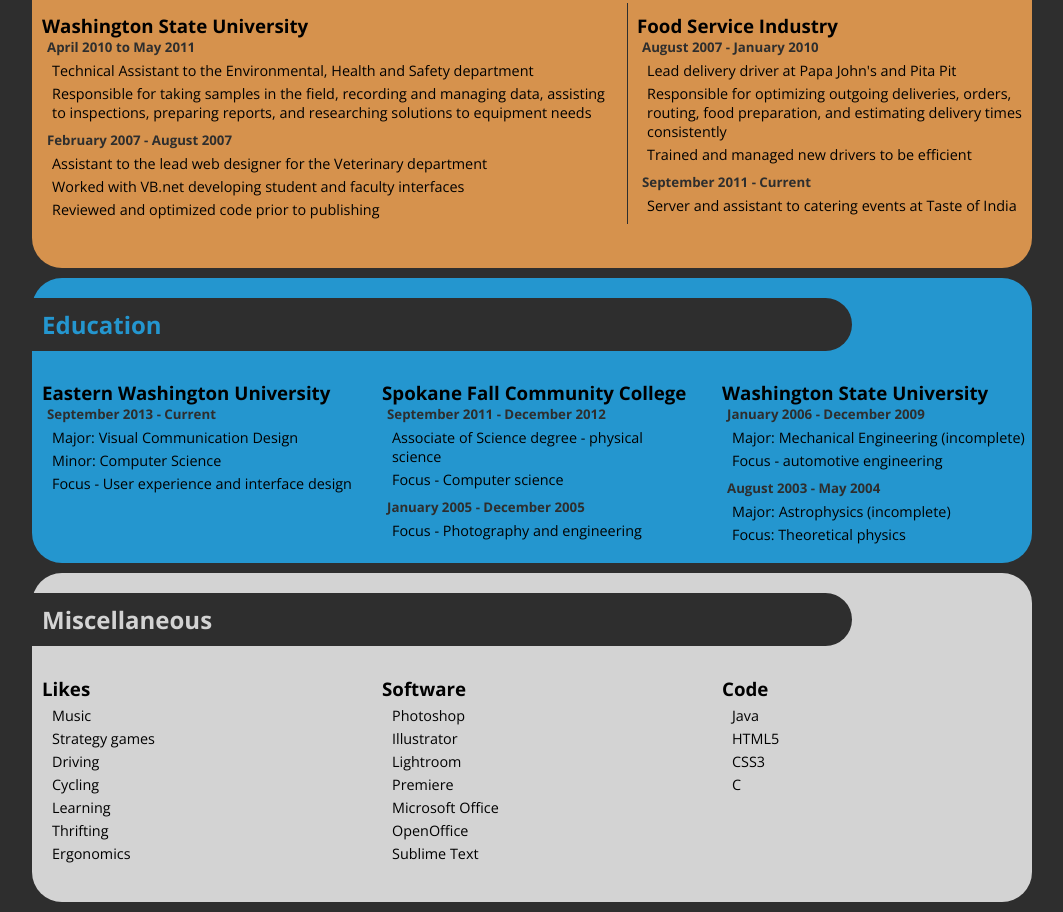
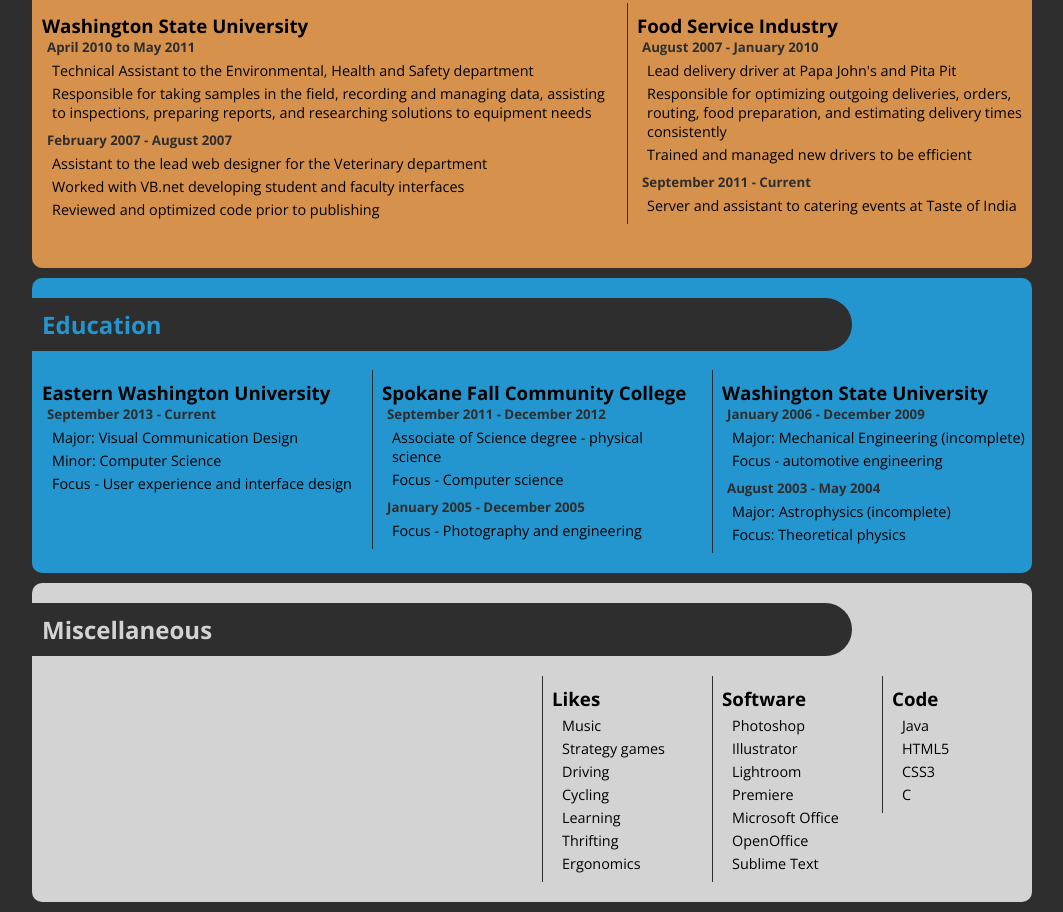
Before and after one commit to Azire/p2-resume, a plain HTML site: page index.html in a window 1280 px wide. Shown: the part 1512-2424 px from the top of the page, without its empty margins (108-1171 px from the left). Drawn offline with nearby package versions, Linux system fonts and the light colour scheme.

Commit message:
Tidying up
Changed border radii, cleaned up misc area to allow for cleaner content.
Still debating on color choices. Removed unused images from repo

```diff
--- a/css/styles.css
+++ b/css/styles.css
@@ -43,7 +43,7 @@ h5 {
 	background: rgb(154, 175, 105);
 	height: 200px;
 	margin: 20px 0 20px 0;
-	border-radius: 30px;
+	border-radius: 10px;
 }
 .head li{
 	list-style-type: none;
@@ -63,14 +63,14 @@ h5 {
 	float: right;
 	height: 200px;
 	width: 200px;
-	border-radius: 0 30px 30px 0;
+	border-radius: 0 10px 10px 0;
 }
 
 
 /* About */
 .about{
 	background: rgb(193, 82, 97);
-	border-radius: 30px;
+	border-radius: 10px;
 }
 
 .about h2{
@@ -86,7 +86,7 @@ h5 {
 .work {
 	padding: 0 0 30px 0;
 	background: rgb(214, 146, 77);
-	border-radius: 30px;
+	border-radius: 10px;
 }
 
 .work h2{
@@ -146,7 +146,7 @@ h5 {
 	border-radius: 0 20px 0 20px;
 }
 
-.food{
+.food, .sfcc, .wsu, .code, .like, .software{
 	box-shadow: inset 1px 0 0 #2e2e2e;
 }
 
@@ -154,7 +154,8 @@ h5 {
 /* Education */
 .edu {
 	background: rgb(36, 150, 207);
-	border-radius: 30px;
+	border-radius: 10px;
+	padding: 0 0 10px 0;
 }
 
 .edu h2{
@@ -163,7 +164,7 @@ h5 {
 
 .misc {
 	background: lightgrey;
-	border-radius: 30px;
+	border-radius: 10px;
 	padding: 0 0 10px 0;
 }
 
--- a/index.html
+++ b/index.html
@@ -73,7 +73,6 @@
 
 			<div class="grid_6 omega portrait">
 				<h3>Portrait</h3>
-
 			</div>
 			<div class="grid_6 alpha art">
 				<h3>Fine Art</h3>
@@ -133,7 +132,7 @@
 				<li>Focus - User experience and interface design</li>
 			</ul>
 		</div>
-		<div class="grid_4">
+		<div class="grid_4 sfcc">
 			<h3>Spokane Fall Community College</h3>
 
 			<h5>September 2011 - December 2012</h5>
@@ -150,7 +149,7 @@
 			</ul>
 		</div>
 
-		<div class="grid_4 omega">
+		<div class="grid_4 omega wsu">
 			<h3>Washington State University</h3>
 
 			<h5>January 2006 - December 2009</h5>
@@ -172,7 +171,11 @@
 	<div class="grid_12 misc">
 		<h2>Miscellaneous</h2>
 
-		<div class="grid_4 alpha">
+		<div class="grid_6">
+
+
+		</div>
+		<div class="grid_2 like">
 			<h3>Likes</h3>
 
 			<ul>
@@ -185,9 +188,7 @@
 			<li>Ergonomics</li>
 			</ul>
 		</div>
-
-		<div class="grid_8 omega">
-			<div class="grid_4">
+		<div class="grid_2 software">
 			<h3>Software</h3>
 
 			<ul>
@@ -200,7 +201,7 @@
 			<li>Sublime Text</li>
 			</ul>
 		</div>
-			<div class="grid_4 omega">
+		<div class="grid_2 omega code">
 			<h3>Code</h3>
 
 			<ul>
@@ -211,7 +212,6 @@
 			</ul>
 		</div>
 	</div>
-	</div>
 
 	<div class="clear"></div>
 
```
Also changed, not shown: img/IMG_2808.jpg (deleted), img/IMG_5954.jpg (deleted), img/IMG_8322.jpg (deleted), img/IMG_9961.jpg (deleted), img/dK9T9.jpg (deleted). Lines whose indentation alone changed are shown as unchanged.
